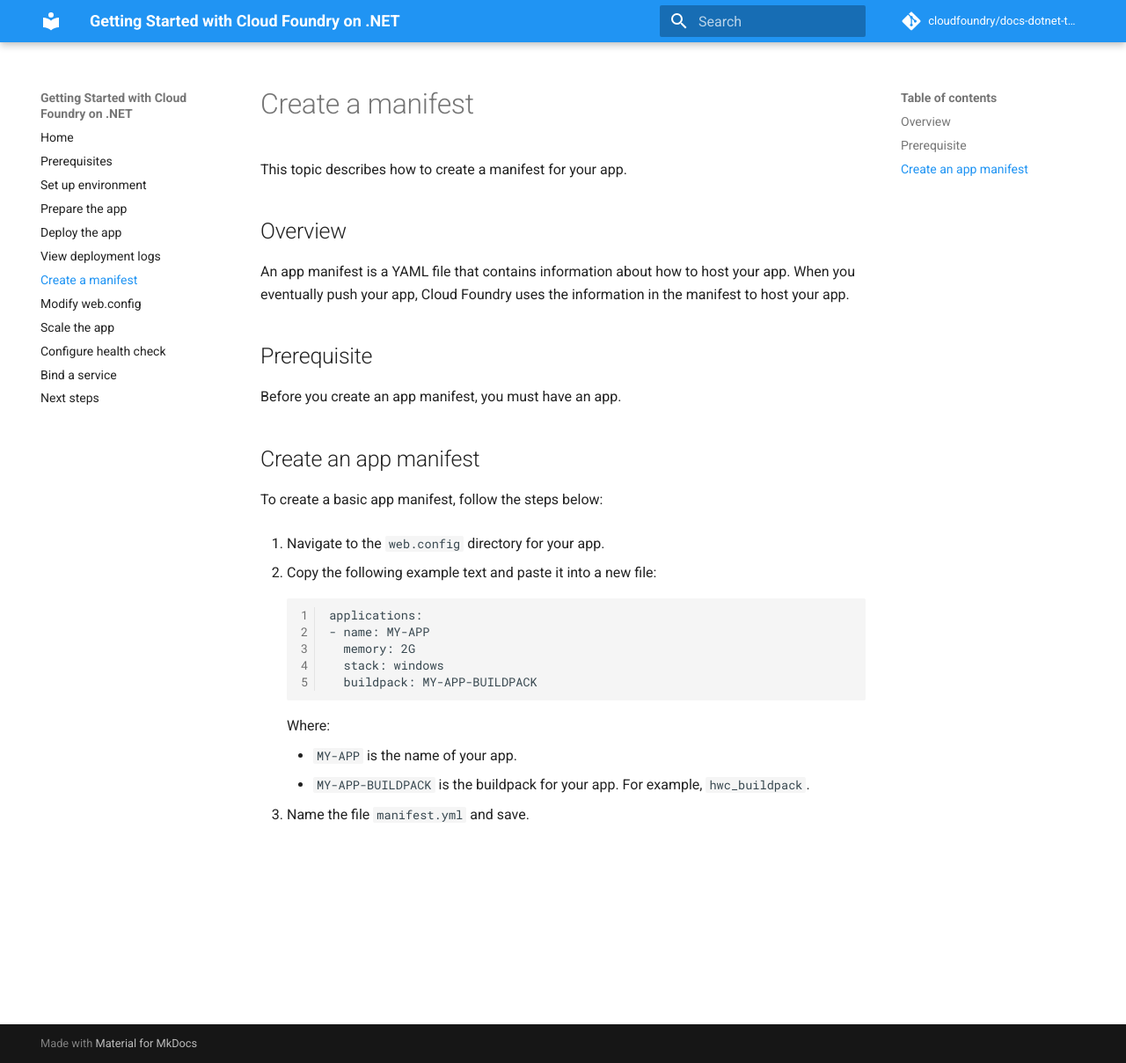
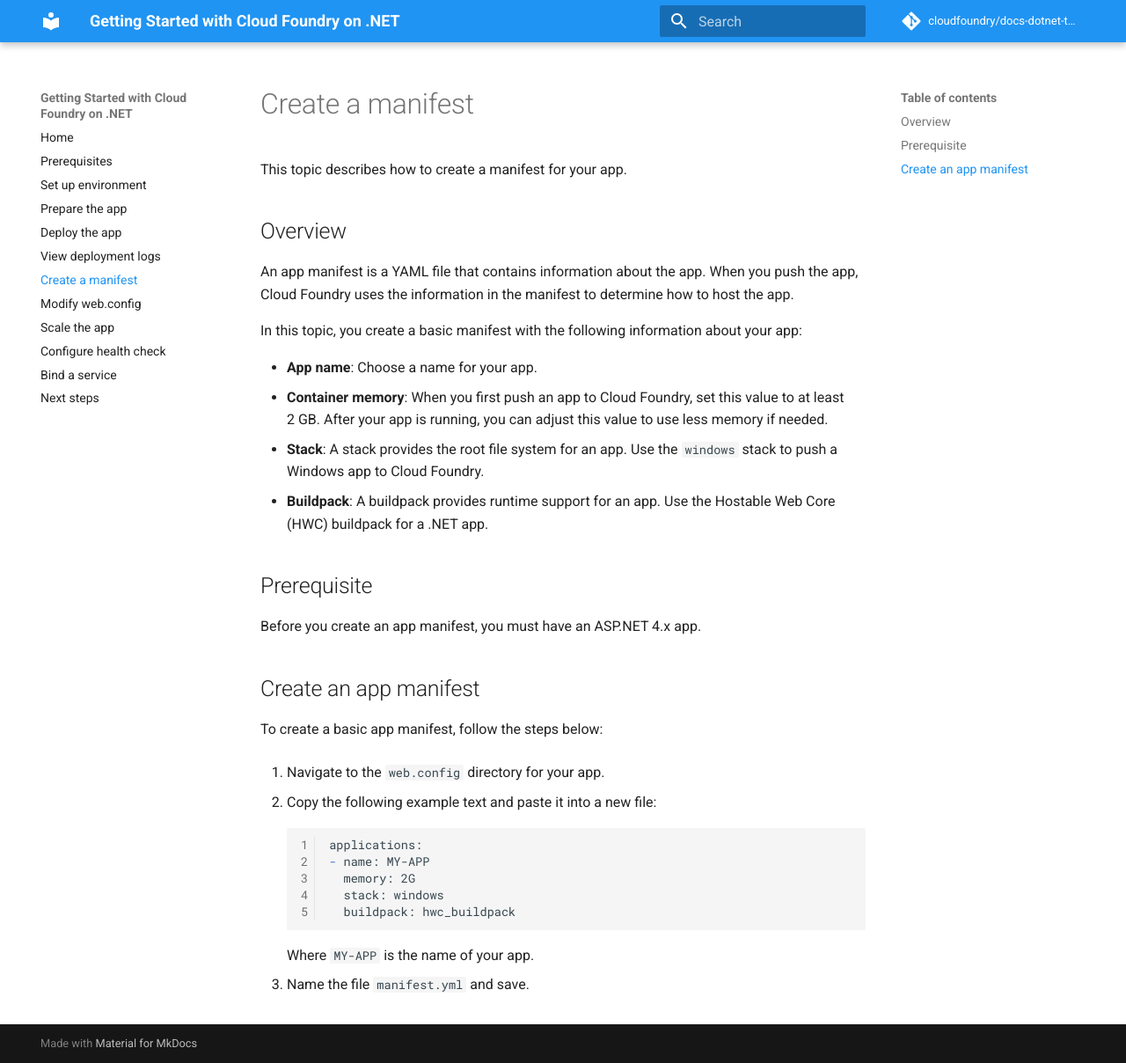
Before and after one commit to cloudfoundry/docs-dotnet-core-tutorial, an MkDocs documentation site: the page built from docs/create-manifest.md, in a window 1280 px wide and 1208 px high. Shown: the whole window at 88% size. Built offline with MkDocs 1.6.1 and Material for MkDocs 9.7.7, drawn with Linux system fonts in a browser that asks for light colours; comment, search, counter and statistics services are not loaded.

Commit message:
Improve instructions for creating a manifest [#165842062]

```diff
--- a/docs/create-manifest.md
+++ b/docs/create-manifest.md
@@ -2,13 +2,25 @@ This topic describes how to create a manifest for your app.
 
 ## Overview
 
-An app manifest is a YAML file that contains information about how to host
-your app. When you eventually push your app, Cloud Foundry uses the information
-in the manifest to host your app.
+An app manifest is a YAML file that contains information about the app.
+When you push the app, Cloud Foundry uses the information in the manifest
+to determine how to host the app.
+
+In this topic, you create a basic manifest with the following information
+about your app:
+
+* **App name**: Choose a name for your app.
+* **Container memory**: When you first push an app to Cloud Foundry, set this
+value to at least 2&nbsp;GB. After your app is running, you can adjust this
+value to use less memory if needed.
+* **Stack**: A stack provides the root file system for an app. Use the `windows`
+stack to push a Windows app to Cloud Foundry.
+* **Buildpack**: A buildpack provides runtime support for an app. Use the
+Hostable Web Core (HWC) buildpack for a .NET app.
 
 ## Prerequisite
 
-Before you create an app manifest, you must have an app.
+Before you create an app manifest, you must have an ASP.NET 4.x app.
 
 ## Create an app manifest
 
@@ -22,11 +34,8 @@ To create a basic app manifest, follow the steps below:
         - name: MY-APP
           memory: 2G
           stack: windows
-          buildpack: MY-APP-BUILDPACK
+          buildpack: hwc_buildpack
 
-      Where:
-
-      * `MY-APP` is the name of your app.
-      * `MY-APP-BUILDPACK` is the buildpack for your app. For example, `hwc_buildpack`.
+      Where `MY-APP` is the name of your app.
 
 1. Name the file `manifest.yml` and save.
```
